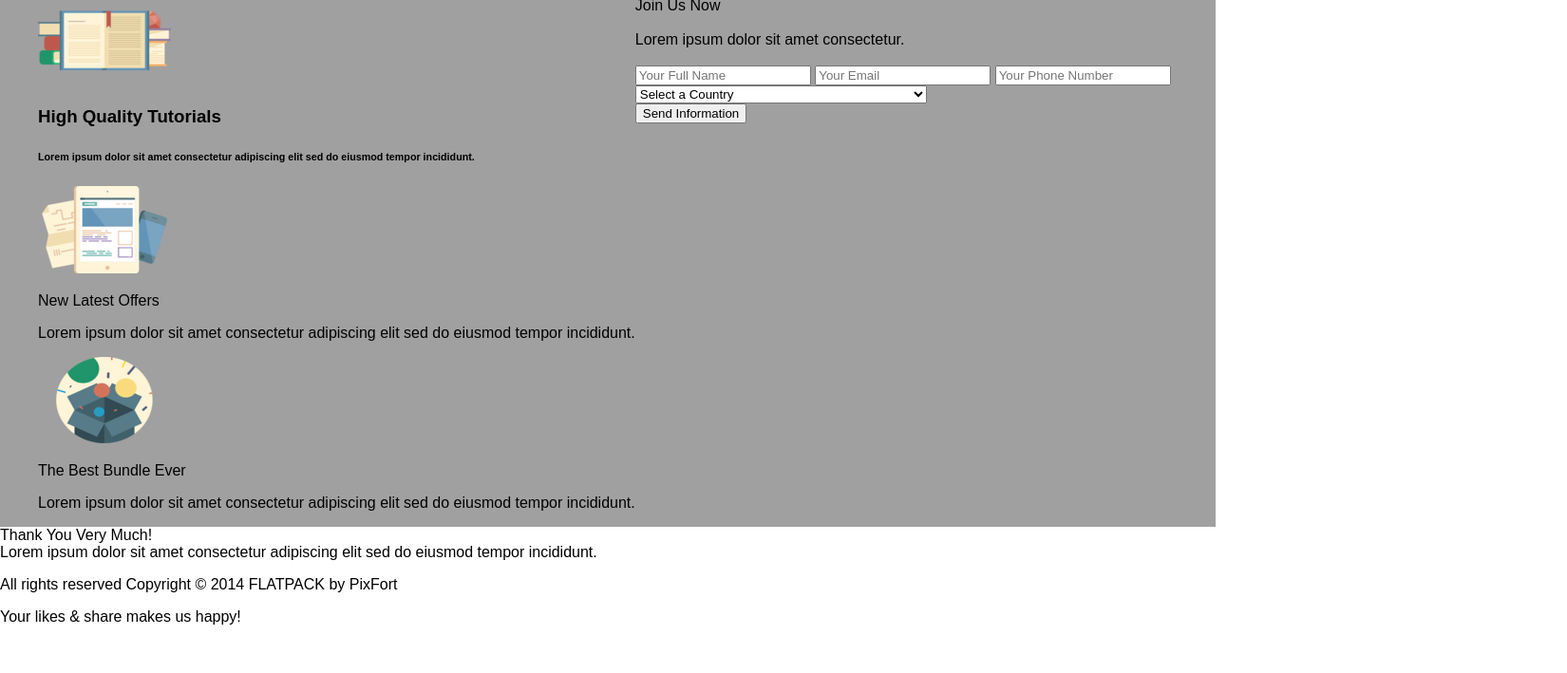
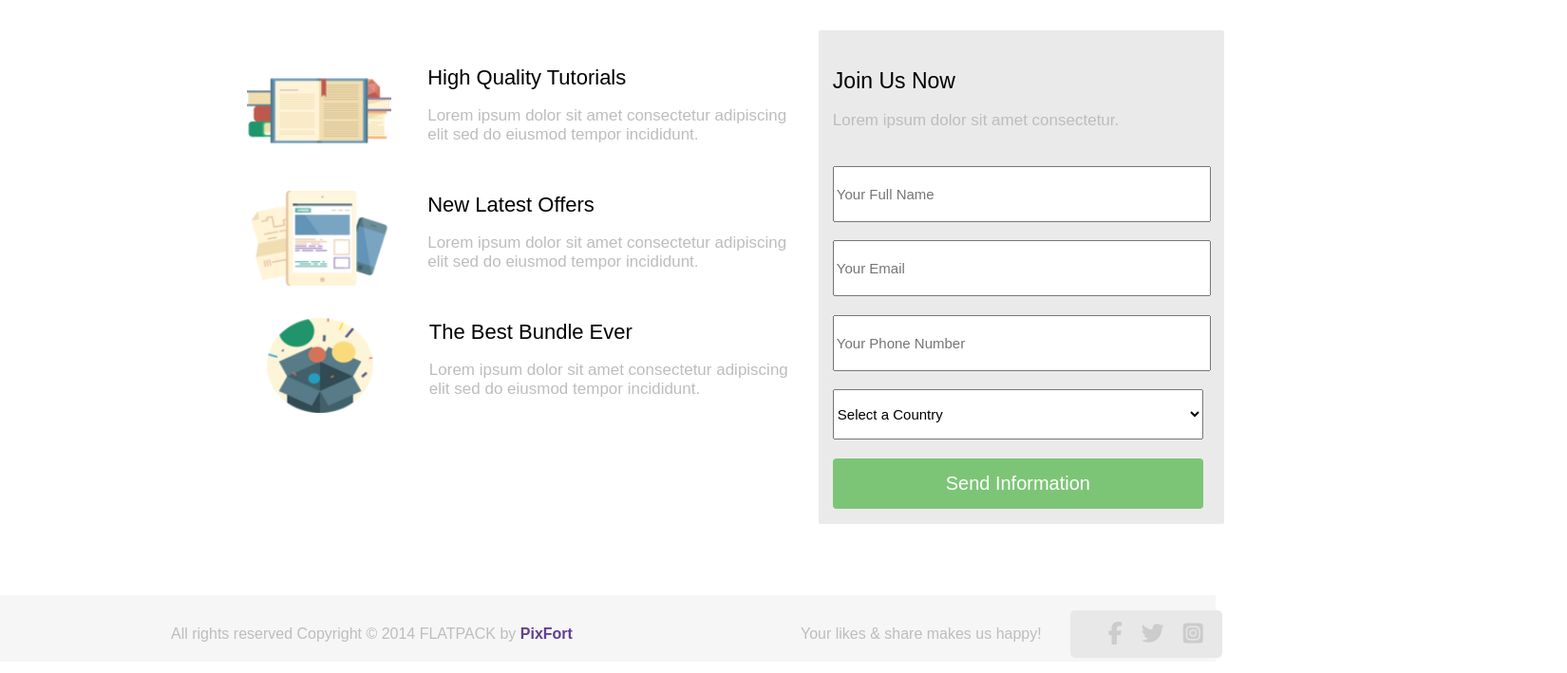
Before and after one commit to Nguyen-Minh-Luan/LapTrinhWeb, a plain HTML site: page Lab2/page c/index.html in a window 1280 px wide. Shown: the part 946-1655 px from the top of the page at 95% size, 1650 px wide, since content can reach past the window. Before the commit the page ends 1605 px from the top, so only its background shows below. Drawn offline with Linux system fonts and the light colour scheme.

Commit message:
update page c

```diff
--- a/Lab2/page c/index.html
+++ b/Lab2/page c/index.html
@@ -116,8 +116,8 @@
                             <div class="psingle_item">
                              <div class="icon_st"> <img src="images/6_university/icon_1.png" alt=""></div>
                              <div class="text_st">
-                                <h3 class="title_st editContent">High Quality Tutorials</h3>
-                                <h6 class="subject_st editContent">Lorem ipsum dolor sit amet consectetur adipiscing elit sed do eiusmod tempor incididunt.</h6>
+                                <p class="title_st editContent">High Quality Tutorials</p>
+                                <p class="subject_st editContent">Lorem ipsum dolor sit amet consectetur adipiscing elit sed do eiusmod tempor incididunt.</p>
                             </div>
                         </div>
                         <!-- ------------------------------------------------------------- -->
@@ -417,7 +417,7 @@
 </div><!-- container -->
 </div>
 </div>
-<div id="hidden_pix_6" class="confirm_page confirm_page_6 pix_builder_bg">
+<!-- <div id="hidden_pix_6" class="confirm_page confirm_page_6 pix_builder_bg">
   <div class="pixfort_university_6">
 
       <div class="confirm_header"><span class="editContent"><span class="pix_text">Thank You Very Much!</span></span></div>
@@ -431,7 +431,7 @@
             <li><a class="pi pixicon-googleplus7 white" href="#fakelink"></a></li>
         </ul>
     </div>
-</div>
+</div> -->
 </div><div class="pixfort_ecourse_8" id="section_ecourse_7">
 
 		<div class="foot_st pix_builder_bg">
@@ -446,14 +446,14 @@
 
 					<div class="nine columns omega ">
 						<div class="socbuttons">
-							<div class="soc_icons pix_builder_bg">
+							<div class="likes_st"><span class="editContent"><span class="pix_text">Your likes &amp; share makes us happy!</span></span></div>
+                            <div class="soc_icons pix_builder_bg">
 								<ul class="bottom-icons">
-		                            <li><a class="pi pixicon-facebook2 normal_gray" href="#fakelink"></a></li>
-		                            <li><a class="pi pixicon-twitter2 normal_gray" href="#fakelink"></a></li>
-		                            <li><a class="pi pixicon-instagram normal_gray" href="#fakelink"></a></li>
+		                            <li><a class="pi pixicon-facebook2 normal_gray" href="#fakelink"><i class="fa-brands fa-facebook-f fa-xl" style="color: #cccccc;"></i></a></a></li>
+		                            <li><a class="pi pixicon-twitter2 normal_gray" href="#fakelink"><i class="fa-brands fa-twitter fa-xl" style="color: #cccccc;"></i></a></li>
+		                            <li><a class="pi pixicon-instagram normal_gray" href="#fakelink"><i class="fa-brands fa-square-instagram fa-xl" style="color: #cccccc;"></i></a></li>
 		                        </ul>
 							</div>
-							<div class="likes_st"><span class="editContent"><span class="pix_text">Your likes &amp; share makes us happy!</span></span></div>
 						</div>
 					</div>
 				</div>
--- a/Lab2/page c/style.css
+++ b/Lab2/page c/style.css
@@ -5,7 +5,7 @@ html , body{
     font-family: sans-serif,tahoma;
 }
 .container{
-    width: 1200px;
+    width: 1010px;
 }
 ul{
     list-style-type: none;
@@ -21,13 +21,13 @@ a{
 
 }
 #section_header_2_dark .container{
-    margin-left: 450px;
+    margin-left: 330px;
 }
 #section_header_2_dark .containerss{
     display: flex;
 }
 #section_header_2_dark .navbar-header img{
-    height: 35px;
+    height: 30px;
 }
 #section_header_2_dark .containerss .navbar-header{
     margin-top: 25px;
@@ -37,10 +37,10 @@ a{
 }
 #section_header_2_dark #navbar-collapse-02 .navbar-right{
     display: flex;
-    margin-left: 350px;
+    margin-left: 320px;
     gap: 43px;
     font-weight: bold;
-    font-size: 18px;
+    font-size: 17px;
     margin-top: 32px;
 }
 
@@ -71,12 +71,136 @@ a{
 }
 /* ------------------------------------------------------------------- */
 #section_university_5{
-    background-color: rgb(160, 160, 160);
+}
+#section_university_5 .pix_builder_bg{
+    height: 630px;
 }
 #section_university_5 .container{
-    margin-left: auto;
-    margin-right: auto;
+    margin-left: 260px;
+    margin-right: 260px;
+    /* height: 600px; */
+
 }
 #section_university_5 .container .sixteen{
     display: flex;
 }
+#section_university_5 .alpha{
+    margin-top: 120px;
+    margin-right: 30px;
+}
+#section_university_5 .alpha .zone_left{
+    margin-top: -70px;
+}
+#section_university_5 .alpha .icon_st img{
+    height: 100px;
+    margin-top: 20px;
+    margin-right: 38px;
+}
+#section_university_5 .alpha .psingle_item{
+    display: flex;
+    margin-bottom: 10px;
+}
+#section_university_5 .alpha .title_st{
+    font-size: 22px;
+    margin-bottom: 5px;
+    /*font-weight: bold;*/
+}
+#section_university_5 .alpha .subject_st{
+    font-size: 17px;
+    font-weight: lighter;
+    color: rgb(189,189,189);
+    width: 380px;
+}
+#section_university_5 .omega .pix_builder_bg{
+    background-color: rgb(235,234,234);
+    margin-top: 35px;
+
+    border-radius: 2px;
+    height: 520px;
+    width: 427px;
+}
+#section_university_5 .omega .title-style{
+    padding-top: 40px;
+}
+#section_university_5 .omega .title-style .pix_text{
+    font-size: 23px;
+}
+#section_university_5 .omega .text-style .pix_text{
+    padding-top: 30px;
+    color: rgb(189,189,189);
+    font-size: 17px;
+}
+#section_university_5 .omega #contact_form{
+    display: grid;
+    height: 500px;
+}
+#section_university_5 .omega #contact_form{
+    display: grid;
+    height: 400px;
+}#section_university_5 .omega .pix_text{
+    height: 53px;
+    width:390px;
+    margin-left: 15px;
+ }
+#section_university_5 .omega .pix_text::placeholder{
+    font-size: 15px;
+}
+#section_university_5 .omega .pix_text{
+    font-size: 15px;
+}
+#section_university_5 .omega #submit_btn_6{
+    background-color: rgb(124,197,118);
+    border: none;
+    color: white;
+    border-radius: 4px;
+    font-size: 20px;
+}
+/* ------------------------------------------------------------------- */
+#section_ecourse_7{
+    background-color: rgb(246,246,246);
+    height: 70px;
+}
+#section_ecourse_7 .container .bg_foot{
+    display: flex;
+    gap: 240px;
+}
+#section_ecourse_7 .container {
+    color: rgb(189,189,189);
+    margin-left: 180px;
+    margin-right: auto;
+    width: 1200px;
+}
+#section_ecourse_7 .alpha{
+    justify-content: center;
+    align-items: center;
+    align-content: center;
+}
+#section_ecourse_7 .alpha .pixfort_st{
+    color: rgb(99, 62, 149);
+    font-weight: bold;
+}
+#section_ecourse_7 .omega{
+    justify-content: center;
+    align-items: center;
+    align-content: center;
+}
+#section_ecourse_7 .omega .socbuttons{
+
+    display: flex;
+    gap: 30px;
+}
+#section_ecourse_7 .omega .likes_st{
+    justify-content: center;
+    align-items: center;
+    align-content: center;
+}
+#section_ecourse_7 .omega .bottom-icons{
+    display: inline-block;
+    align-items: center;
+    display: flex;
+    border-radius: 5px;
+    gap: 20px;
+    width: 120px;
+    height: 50px;
+    background-color: rgb(232, 232, 232);
+}
```
